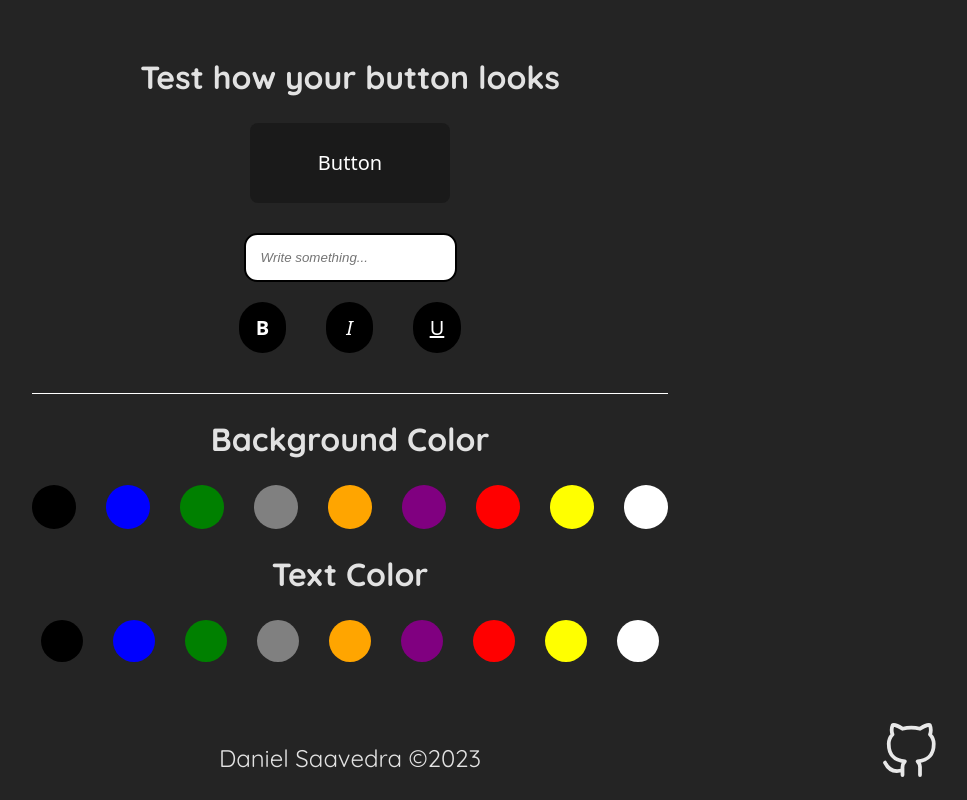
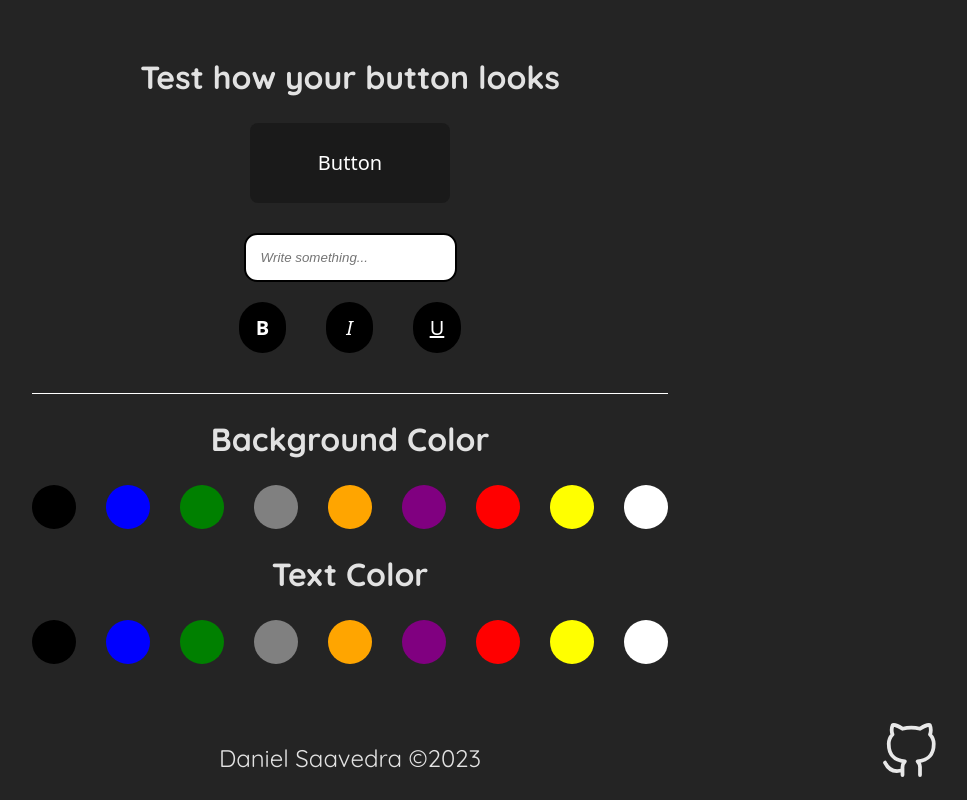
Before and after one commit to kiudev/button-customizer, a React (Vite) app: page / in a window 1280 px wide. Shown: the whole page, without its empty margins (290-1257 px from the left). Built offline with nearby package versions, Linux system fonts and the light colour scheme.

Commit message:
:hammer: fix border color on buttons:

```diff
--- a/src/components/TextColor/style.css
+++ b/src/components/TextColor/style.css
@@ -1,13 +1,14 @@
 .textcolor-button {
     cursor: pointer;
     margin-left: 30px;
-    border: 1px solid transparent;
+    border: 2px solid transparent;
     padding: 20px;
     border-radius: 9999px;
+    transition: all 0.2s ease-in-out;
 }
 
 .textcolor-button:hover {
-    border-color: #64ceff;
+    border-color: white;
 }
 
 @media (max-width: 1024px) {
```
